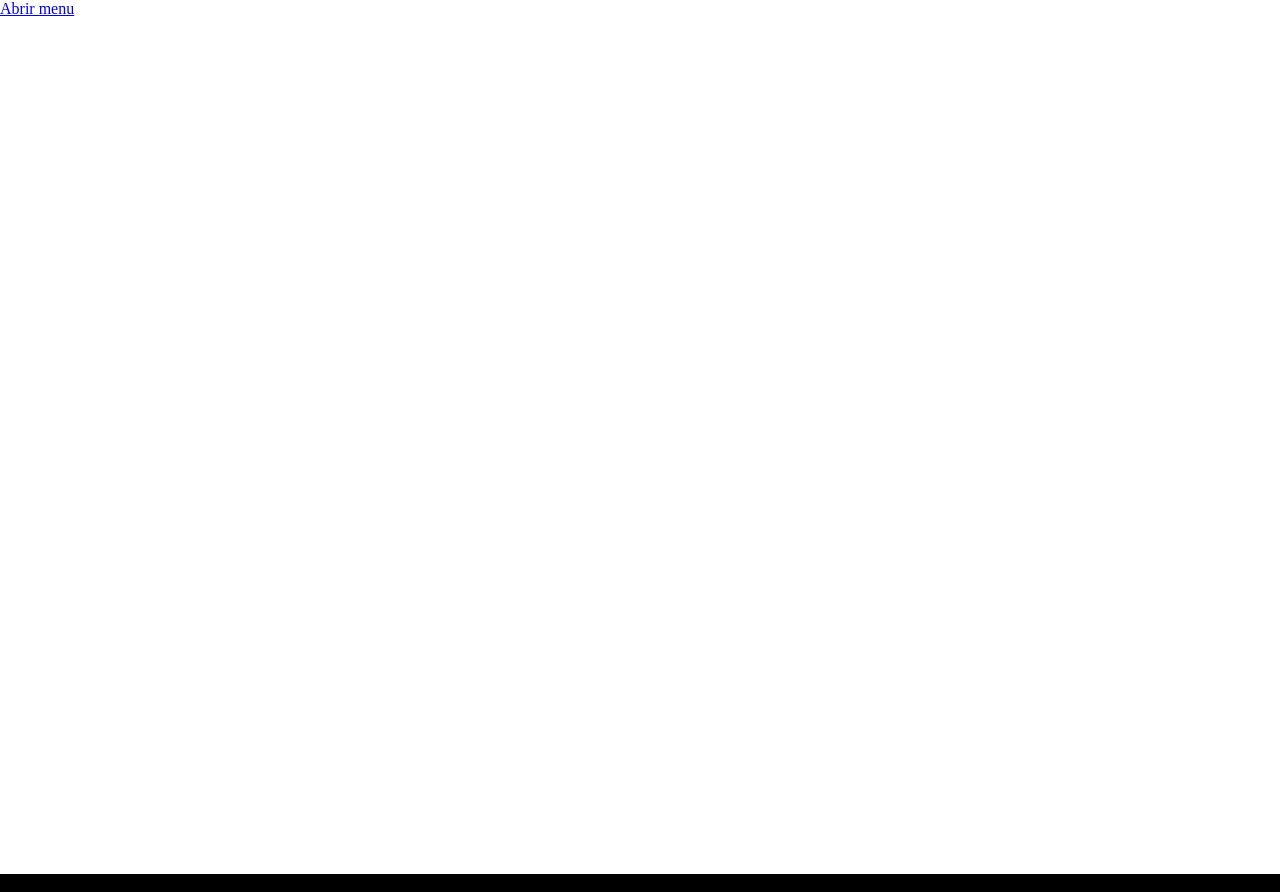
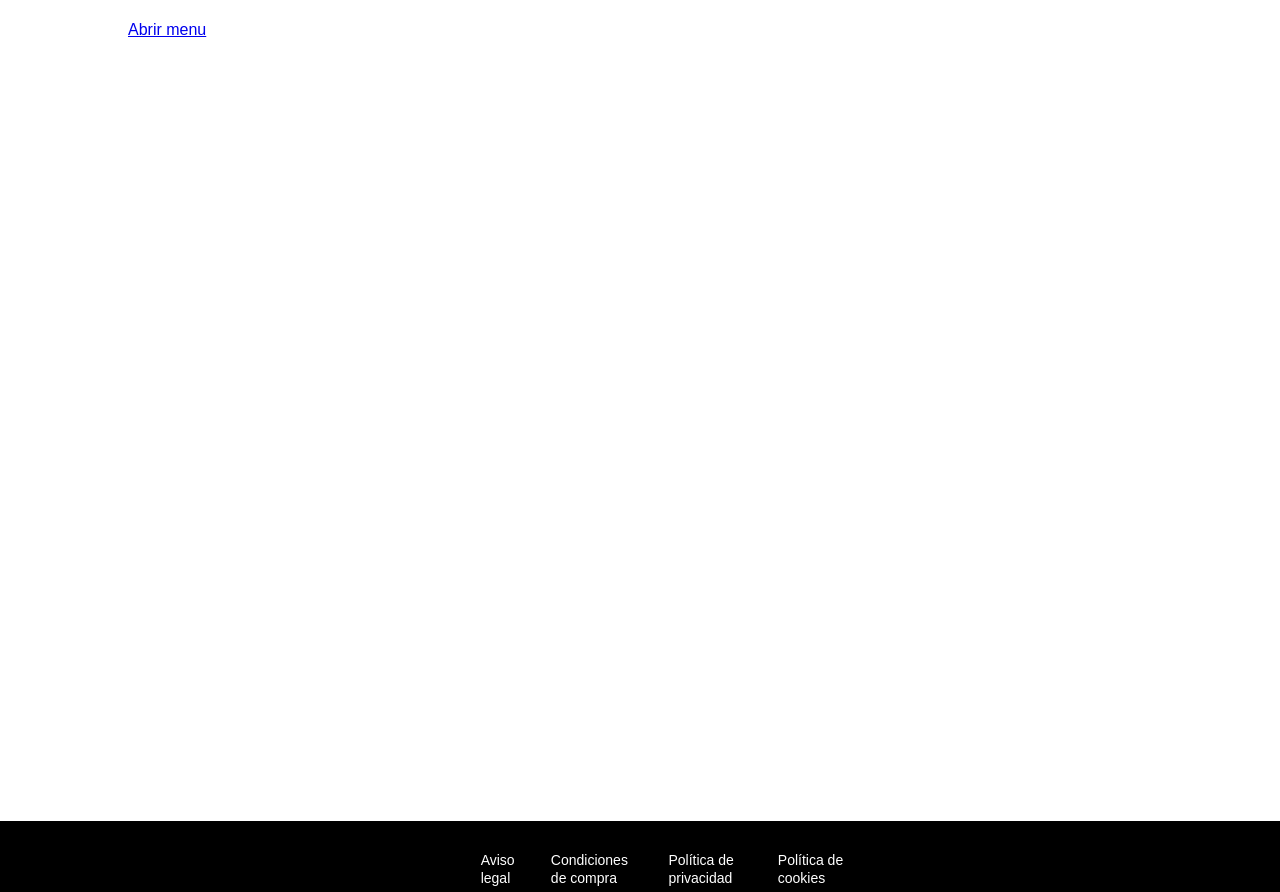
Before and after one commit to clafuentem/Bocados, a PHP site: page / in a window 1280 px wide. Run offline with PHP 8.4, Linux system fonts and the light colour scheme; some libraries are stand-ins or nearby versions.

Commit message:
1.3 Archivo index.php
Modificación y mejora del index.php en el menú y el footer.

```diff
--- a/www/index.php
+++ b/www/index.php
@@ -13,24 +13,58 @@
 
 <body>
 
+  <div class="general">
   <div id="sidebar" class="sidebar-hidden" >
     <a href="#" class="boton-cerrar">×</a>
+    <div class="menu-list">
       <ul class="menu">
         <li><a href="#">Inicio</a></li>
         <li><a href="#">Reservas</a></li>
-      <li><a href="#" >Servicios  <i id="carta" style='font-size:16px' class='far'>&#xf150;</i></a><ul id="carta-list" class="carta-hidden">
-                <li><a href="#">Servicio A</a></li>
-                <li><a href="#">Servicio B</a></li>
-                <li><a href="#">Servicio C</a></li>
+        <li><a href="#" >Carta <i id="carta" style='font-size:16px' class='far'>&#xf150;</i></a>
+              <ul id="carta-list" class="carta-hidden">
+                  <li><a href="#">Entrantes</a></li>
+                  <li><a href="#">Carne</a></li>
+                  <li><a href="#">Pescado</a></li>
+                  <li><a href="#">Postres</a></li>
+                  <li><a href="#">Bebidas</a></li>
               </ul></li>
         <li><a href="#">Nosotros</a></li>
         <li><a href="#">Contacto</a></li>
       </ul>
     </div>
-  <div>  <a href="#" class="abrir">Abrir menu</a></div>
+  </div>
+
+  <div class="main-div">
+    <div class="div1">
+      <div><div class="abrir-menu"><a href="#" class="abrir">Abrir menu</a></div></div>
+      <div></div>
+    </div>
+    <div class="div1">
+      <div></div>
+      <div></div>
+    </div>
+  </div>
+
+  <div class="footer">
+    <div class="box-footer">
+      <div class="box1">
+
+      </div>
+      <div class="box1">
+        <div><p><a href="">Aviso legal</a></p></div>
+        <div><p><a href="">Condiciones de compra</a></p></div>
+        <div><p><a href="">Política de privacidad</a></p></div>
+        <div><p><a href="">Política de cookies</a></p></div>
+      </div>
+      <div class="box1">
+
+      </div>
+    </div>
+  </div>
+  </div>
 
 </body>
 
-<div class="footer"><p>Footer</p></div>
+
 
 </html>
--- a/www/style.css
+++ b/www/style.css
@@ -2,6 +2,7 @@
     margin: 0;
     padding: 0;
     box-sizing: border-box;
+    font-family:sans-serif
 }
 
 /* #sidebar a{
@@ -22,6 +23,18 @@ li:hover{
     background-color: rgb(126, 125, 123);
 } */
 
+.abrir-menu{
+/*     border: orange 1px solid; */
+    height: 100%;
+    width: 50%;
+}
+
+.abrir-menu > a{
+    position: relative;
+    top: 5%;
+    left: 40%;
+}
+
 .sidebar-hidden{
     display: none;
 }
@@ -31,6 +44,7 @@ li:hover{
     height: 100%;
     width: 300px;
     position: fixed;
+    z-index: 2;
 }
 
 #sidebar .boton-cerrar {
@@ -54,22 +68,18 @@ li:hover{
     background-color: rgb(126, 125, 123);
 }
 
-#carta-list li:hover{
-    background-color: brown;
-}
-
 .carta-hidden{
     display: none;
 }
 
-nav li ul{
-    display:none;
-    position:absolute;
-    top:0px;
-    left:120px;
+.menu-list > ul{
+    top: 2.5rem;
+    position: relative;
 }
 
-nav li:hover ul{display:block;}
+#carta-list{
+    background-color: brown;
+}
 
 li{
     list-style-type:none;
@@ -77,28 +87,86 @@ li{
     width:100%;
     height: 100%;
     padding: 0.5rem;
-    }
+}
 
-    li a{
+li a{
     text-decoration:none;
-    display:inline-block;
+    display: flex;
     padding: 15px;
     width:100%;
     border:1px solid #000;
     color:#fff;
     background-color:#000;
-    }
+}
 
-    li a:hover{
+li a:hover{
     color:#000;
     background-color:#fff;
 
 }
 
+.general{
+    width: 100%;
+    height: 100%;
+}
+
+.main-div{
+/*     border: red solid 1px; */
+    position: fixed;
+    top: 0;
+    left: 0;
+    width: 100%;
+    height: 92%;
+}
+
+.main-div .div1{
+/*     border: blue solid 1px; */
+    width: 100%;
+    height: 50%;
+    display: flex;
+}
+
+.main-div .div1 > div{
+/*     border: rgb(0, 255, 21) solid 1px; */
+    width: 50%;
+    height: 100%;
+    display: flex;
+}
+
+
 .footer{
+    height: 8%;
     position: fixed;
     bottom: 0;
     left: 0;
     width: 100%;
     background-color: #000;
+    color: white;
 }
+
+.box-footer{
+    display: flex;
+}
+
+.box1{
+    display: flex;
+    width: 33.5%;
+    padding: 15px;
+/*     border: red solid 1px; */
+}
+.box1 div{
+    padding: 15px;
+/*     border: red solid 1px; */
+    position: relative;
+    left: 1.5rem;
+}
+
+.box1 div a{
+    color: white;
+    text-decoration: none;
+    font-size: 14px;
+}
+
+.box1 div a:hover{
+    color: rgb(174, 178, 181);
+}
```
Lines whose indentation alone changed are shown as unchanged.
